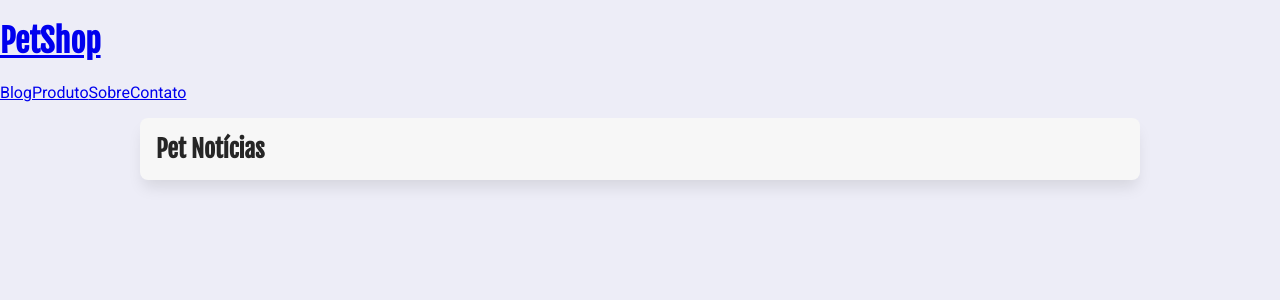
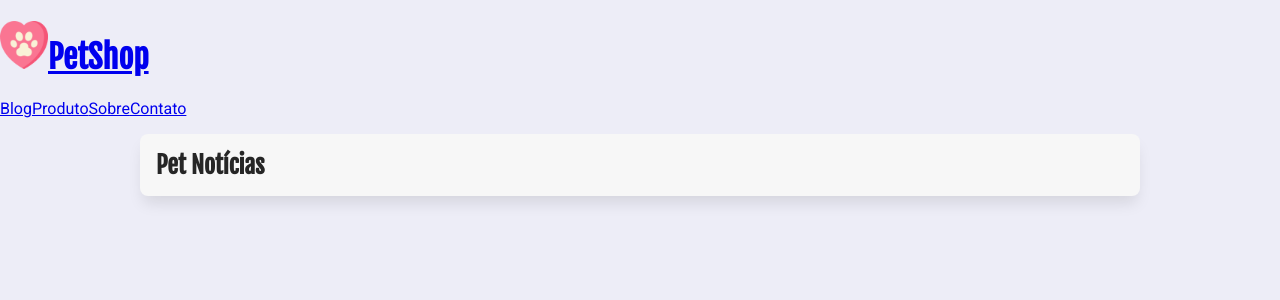
Before and after one commit to AlineMachadoTeixeira/petshop, a Next.js app: page / in a window 1280 px wide. Shown: the top 300 px of the page. Built offline with nearby package versions, Linux system fonts and the light colour scheme.

Commit message:
incluindo imagem no H1 do cabeçalho

```diff
--- a/src/components/ui/Cabecalho.jsx
+++ b/src/components/ui/Cabecalho.jsx
@@ -1,10 +1,17 @@
 import Link from "next/link";
 import Menu from "./Menu";
+import Image from "next/image";
 
 export default function Cabecalho() {
   return (
     <header>
       <h1>
+        <Image
+          src="/images/logo.png"
+          width={48}
+          height={48}
+          alt="Patinha dentro de um coração"
+        />
         <Link href="/">PetShop</Link>
       </h1>
       <Menu />
```
